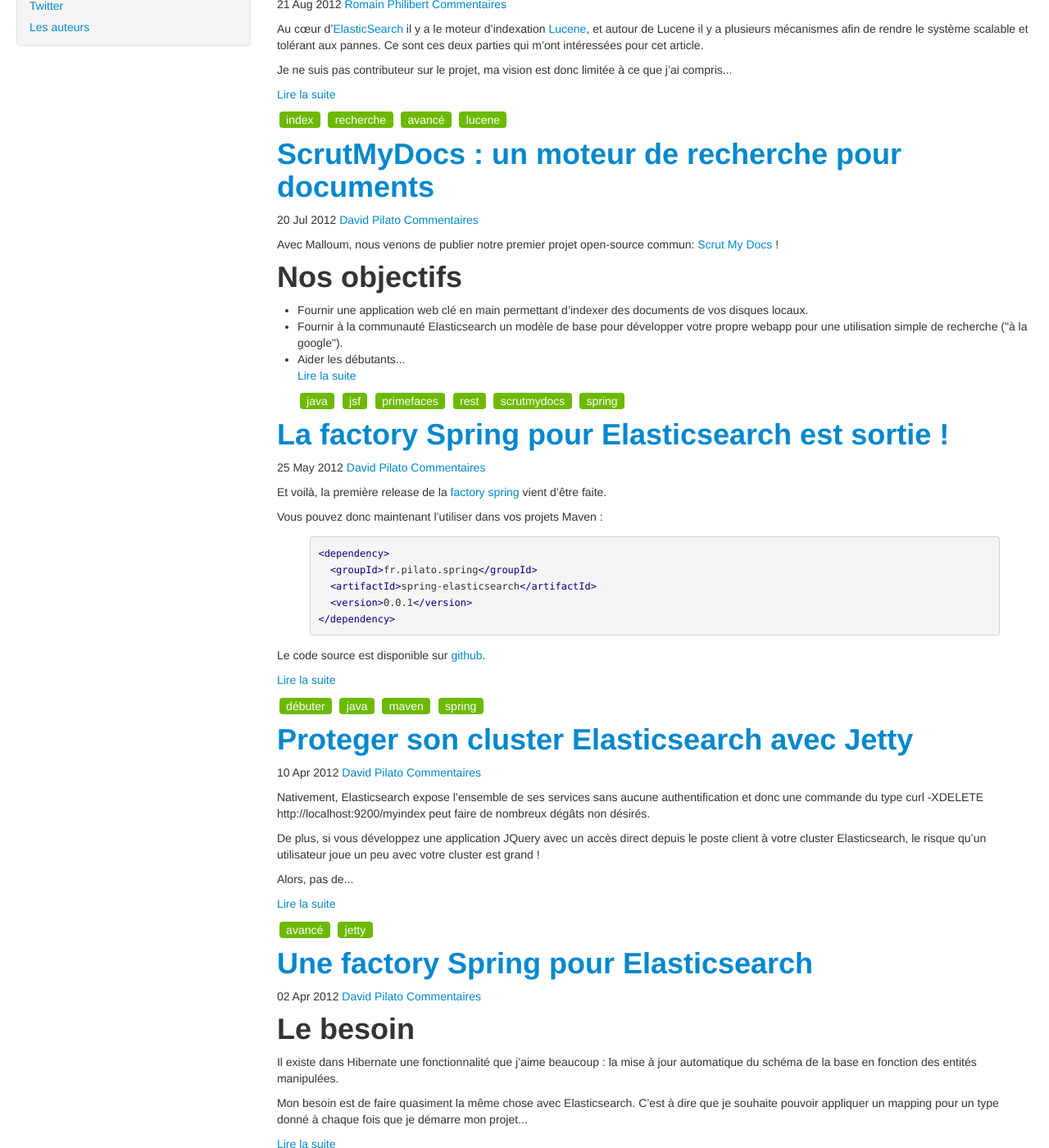
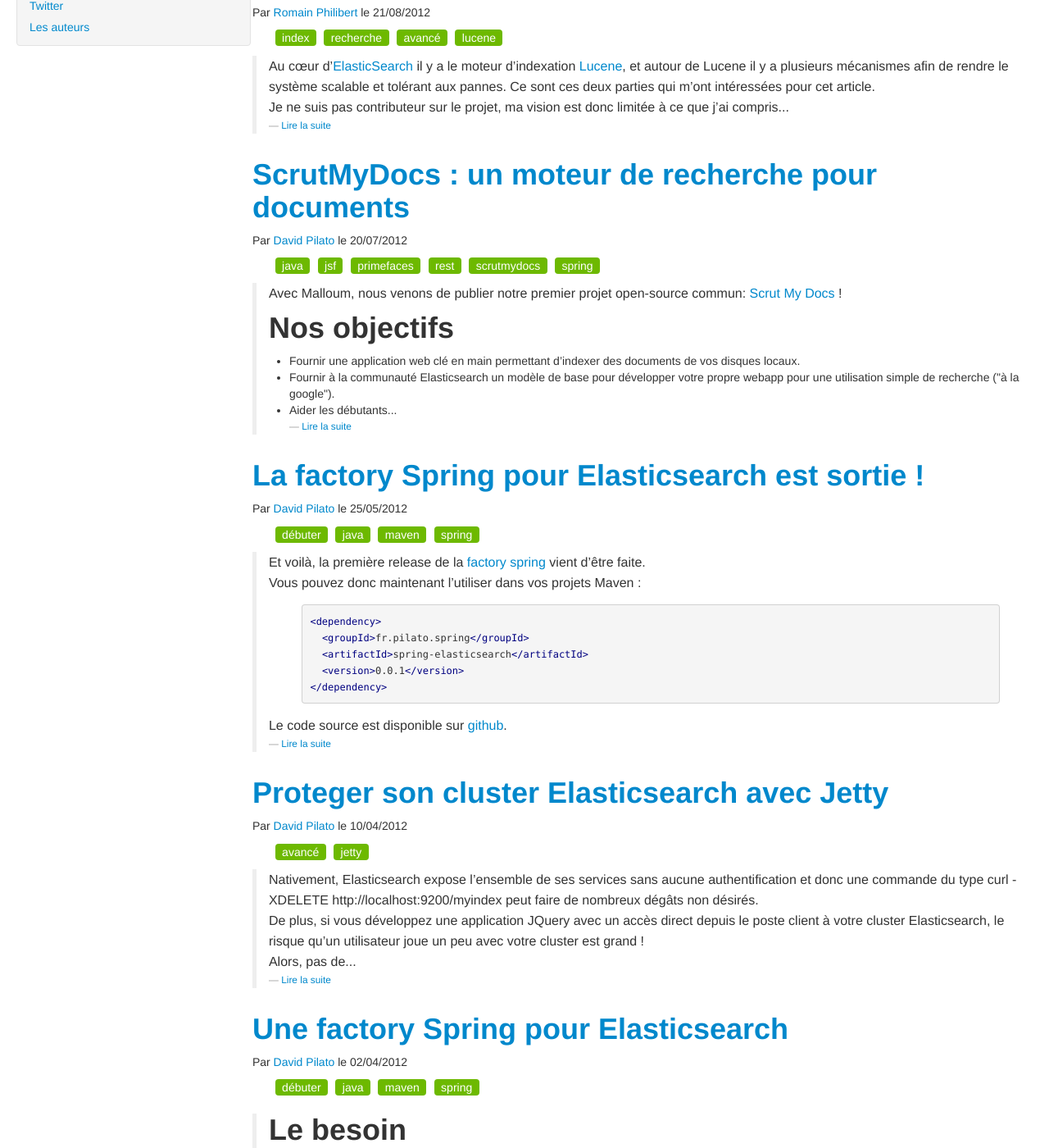
Before and after one commit to elasticsearchfr/elasticsearchfr.github.com, a Jekyll site: the page built from blog.html, in a window 1280 px wide and 1400 px high, scrolled down 328 px. Shown: the whole window at 82% size. Built offline with Jekyll 4.4.1, drawn with Linux system fonts in a browser that asks for light colours; some of the changed text lies outside the part shown.

Commit message:
Updat layout for posts and blog

```diff
--- a/blog.html
+++ b/blog.html
@@ -4,21 +4,29 @@
 ---
 
 {% for post in site.posts %}
-  <article>
-    <header>
-      <h1><a href="{{ post.url }}">{{ post.title }}</a></h1>
-      <p>
-        <time datetime="{{ post.date | date:'%Y-%m-%d' }}" pubdate="pubdate">{{ post.date | date_to_string }}</time>
-        <span class="author"><a href="/authors.html#{{ post.author }}">{{ site.authors[post.author].fullname }}</a></span>
-        <span class="comments"><a href="{{ post.url }}#disqus_thread" title="Voir les commentaires">Commentaires</a></span>
-      </p>
-    </header>
-    {{ post.content | truncatewords:60 }}
-    <p><a href="{{ post.url }}" class="read-more" title="Lire l'article complet">Lire la suite</a></p>
-    <footer>
-      <section class="tags">
-        {% include tags.html %}
-      </section>
-    </footer>
-  </article>
+
+<div class="row">
+	<div class="span12"><h1><a href="{{ post.url }}">{{ post.title }}</a></h1></div>
+</div>
+<div class="row">
+	<div class="span12">
+	<p>Par <span class="author"><a href="/authors.html#{{ post.author }}">{{ site.authors[post.author].fullname }}</a></span>
+	le {{ post.date | date: "%d/%m/%Y" }}</p>
+	</div>
+</div>
+<div class="row">
+	<div class="span12">
+	{% include tags.html %}
+	</div>
+</div>
+
+<div class="row">
+	<div class="span12">
+		<blockquote>
+			<p>{{ post.content | truncatewords:60 }}</p>
+			<small><a href="{{ post.url }}" class="read-more" title="Lire l'article complet">Lire la suite</a></small>
+		</blockquote>
+	</div>
+</div>
+
 {% endfor %}
```
Also changed, not shown: _layouts/post.html (+3 -7 lines).
